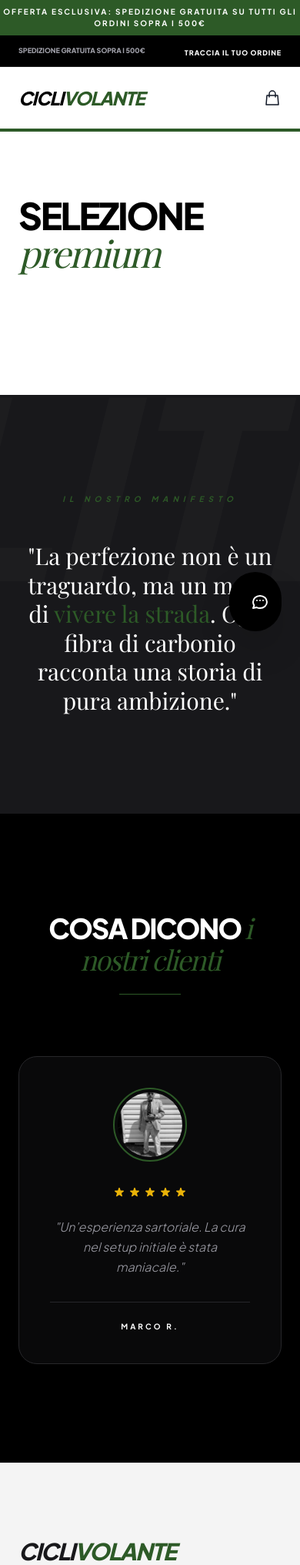
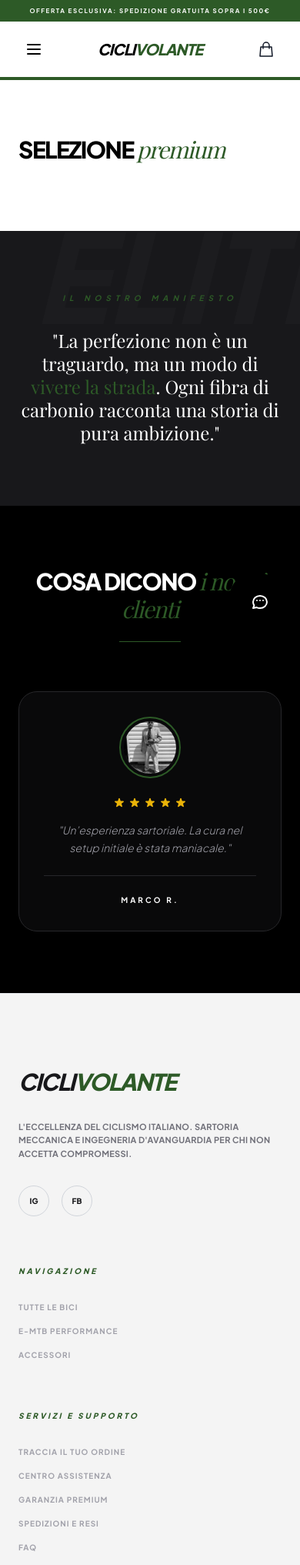
Before and after one commit to Darielnear/italia, a PHP site: page /index.php?cat=All_Bikes in a window 390 px wide. Shown: the top 2033 px of the page at 77% size. Run offline with PHP 8.4, Linux system fonts and the light colour scheme; data that the repository does not hold is empty; some libraries are stand-ins or nearby versions.

Commit message:
responsive

```diff
--- a/includes/header.php
+++ b/includes/header.php
@@ -2,32 +2,38 @@
 <style>
     @keyframes pop { 0% { transform: scale(1); } 50% { transform: scale(1.4); } 100% { transform: scale(1); } }
     .animate-pop { animation: pop 0.3s ease-out; }
+
+    /* Animation pour le menu mobile */
+    #mobile-menu { transition: all 0.3s ease-in-out; }
+    .menu-open { transform: translateY(0); opacity: 1; pointer-events: auto; }
+    .menu-closed { transform: translateY(-10px); opacity: 0; pointer-events: none; }
 </style>
 
 <div class="fixed top-0 w-full z-50">
-    <div class="bg-[#2D5A27] text-white text-[10px] font-bold uppercase tracking-[0.2em] py-2 text-center">
-        Offerta Esclusiva: Spedizione Gratuita su tutti gli ordini sopra i 500€
+    <div class="bg-[#2D5A27] text-white text-[8px] md:text-[10px] font-bold uppercase tracking-[0.2em] py-2 text-center px-4">
+        Offerta Esclusiva: Spedizione Gratuita sopra i 500€
     </div>
 
-    <div class="bg-black text-white py-2 px-6 flex justify-between items-center border-b border-white/10">
+    <div class="hidden md:flex bg-black text-white py-2 px-6 justify-between items-center border-b border-white/10">
         <div class="flex gap-6 items-center">
-            <div class="flex items-center gap-2">
-                <span class="text-[9px] text-zinc-400 uppercase font-black">Spedizione Gratuita sopra i 500€</span>
-            </div>
-            <div class="hidden md:flex items-center gap-2">
-                <span class="text-[9px] text-zinc-400 uppercase font-black">Assistenza Clienti: +39 02 1234 5678</span>
-            </div>
+            <span class="text-[9px] text-zinc-400 uppercase font-black tracking-widest">Ingegneria Italiana</span>
+            <span class="text-[9px] text-zinc-400 uppercase font-black tracking-widest">Assistenza: +39 02 1234 5678</span>
         </div>
-        <div>
-            <a href="track_order.php" class="text-[9px] text-white uppercase font-black hover:text-[#2D5A27] transition-colors tracking-widest">
-                Traccia il tuo ordine
-            </a>
-        </div>
+        <a href="track_order.php" class="text-[9px] text-white uppercase font-black hover:text-[#2D5A27] transition-colors tracking-widest">
+            Traccia il tuo ordine
+        </a>
     </div>
 
-    <header class="bg-white/95 backdrop-blur-md border-b-4 border-[#2D5A27] py-6">
+    <header class="bg-white/95 backdrop-blur-md border-b-4 border-[#2D5A27] py-4 md:py-6">
         <div class="max-w-7xl mx-auto px-6 flex justify-between items-center">
-            <a href="index.php" class="text-2xl font-black uppercase tracking-tighter italic">
+
+            <button onclick="toggleMenu()" class="md:hidden text-black p-2">
+                <svg class="w-6 h-6" fill="none" stroke="currentColor" viewBox="0 0 24 24">
+                    <path id="menu-icon" stroke-linecap="round" stroke-linejoin="round" stroke-width="2" d="M4 6h16M4 12h16M4 18h16"></path>
+                </svg>
+            </button>
+
+            <a href="index.php" class="text-xl md:text-2xl font-black uppercase tracking-tighter italic">
                 CICLI<span class="text-[#2D5A27]">VOLANTE</span>
             </a>
 
@@ -39,17 +45,45 @@
                 <a href="index.php?cat=Accessori" class="hover:text-[#2D5A27] transition-colors">Accessori</a>
             </nav>
 
-            <a href="checkout.php" class="relative group">
+            <a href="checkout.php" class="relative group p-2">
                 <svg class="w-6 h-6 text-gray-900 group-hover:text-[#2D5A27] transition-colors" fill="none" stroke="currentColor" stroke-width="1.5" viewBox="0 0 24 24">
                     <path d="M16 11V7a4 4 0 00-8 0v4M5 9h14l1 12H4L5 9z" stroke-linecap="round" stroke-linejoin="round"/>
                 </svg>
                 <?php $cart_total = isset($_SESSION['cart']) ? array_sum($_SESSION['cart']) : 0; ?>
                 <span id="cart-badge" style="display: <?= ($cart_total > 0) ? 'flex' : 'none' ?>;"
-                      class="absolute -top-2 -right-2 bg-[#2D5A27] text-white text-[9px] font-bold h-5 w-5 flex items-center justify-center rounded-full shadow-lg border-2 border-white">
+                      class="absolute top-0 right-0 bg-[#2D5A27] text-white text-[9px] font-bold h-5 w-5 flex items-center justify-center rounded-full shadow-lg border-2 border-white">
                     <?= $cart_total ?>
                 </span>
             </a>
         </div>
+
+        <div id="mobile-menu" class="md:hidden absolute top-full left-0 w-full bg-white border-b border-gray-100 shadow-xl menu-closed">
+            <nav class="flex flex-col p-6 gap-4 text-xs font-black uppercase tracking-widest">
+                <a href="index.php?cat=All_Bikes" class="py-3 border-b border-gray-50">Tutte le bici</a>
+                <a href="index.php?cat=MTB" class="py-3 border-b border-gray-50">E-MTB</a>
+                <a href="index.php?cat=CITY" class="py-3 border-b border-gray-50">City</a>
+                <a href="index.php?cat=TREKKING" class="py-3 border-b border-gray-50">Trekking</a>
+                <a href="index.php?cat=Accessori" class="py-3">Accessori</a>
+            </nav>
+        </div>
     </header>
 </div>
-<div class="h-40"></div>
+
+<div class="h-32 md:h-44"></div>
+
+<script>
+function toggleMenu() {
+    const menu = document.getElementById('mobile-menu');
+    const icon = document.getElementById('menu-icon');
+
+    if (menu.classList.contains('menu-closed')) {
+        menu.classList.remove('menu-closed');
+        menu.classList.add('menu-open');
+        icon.setAttribute('d', 'M6 18L18 6M6 6l12 12'); // Icône "X"
+    } else {
+        menu.classList.remove('menu-open');
+        menu.classList.add('menu-closed');
+        icon.setAttribute('d', 'M4 6h16M4 12h16M4 18h16'); // Icône "Bars"
+    }
+}
+</script>
--- a/index.php
+++ b/index.php
@@ -38,6 +38,7 @@ if ($current_cat === 'Tutti') {
 <html lang="it">
 <head>
     <meta charset="UTF-8">
+    <meta name="viewport" content="width=device-width, initial-scale=1.0">
     <title>Cicli Volante | L'Atelier</title>
     <script src="https://cdn.tailwindcss.com"></script>
     <link href="https://fonts.googleapis.com/css2?family=Plus+Jakarta+Sans:wght@300;400;700;800&family=Playfair+Display:italic,wght@700&display=swap" rel="stylesheet">
@@ -49,67 +50,69 @@ if ($current_cat === 'Tutti') {
         .reveal { opacity: 0; transform: translateY(30px); transition: all 1s cubic-bezier(0.2, 1, 0.3, 1); }
         .reveal.active { opacity: 1; transform: translateY(0); }
         .testimonial-wrapper { display: flex; transition: transform 0.8s cubic-bezier(0.65, 0, 0.35, 1); }
+        /* AJOUTÉ : Empêche les petits décalages horizontaux sur mobile */
+        html, body { overflow-x: hidden; width: 100%; }
     </style>
 </head>
-<body class="antialiased overflow-x-hidden">
+<body class="antialiased">
 
     <?php include 'includes/header.php'; ?>
 
     <?php if($current_cat === 'Tutti'): ?>
         <section class="relative h-screen flex items-center bg-zinc-950 overflow-hidden">
-            <div class="absolute right-0 top-0 w-2/3 h-full opacity-40 grayscale hover:grayscale-0 transition-all duration-[2s]">
+            <div class="absolute right-0 top-0 w-full md:w-2/3 h-full opacity-40 grayscale hover:grayscale-0 transition-all duration-[2s]">
                 <img src="public/img/hero.jpg" class="w-full h-full object-cover">
             </div>
 
             <div class="relative z-10 max-w-7xl mx-auto px-6 w-full">
                 <div class="max-w-2xl">
                     <p class="text-[#2D5A27] font-bold tracking-[0.5em] uppercase text-[10px] mb-6">Ingegneria Italiana</p>
-                    <h1 id="hero-text" class="text-white text-6xl md:text-9xl font-extrabold leading-[0.9] tracking-tighter mb-8">
+                    <h1 id="hero-text" class="text-white text-5xl sm:text-6xl md:text-9xl font-extrabold leading-[0.9] tracking-tighter mb-8">
                         VELOCITÀ <br> <span class="editorial-font text-gray-400 italic font-light">Sartoriale.</span>
                     </h1>
-                    <div class="mt-12 flex items-center gap-8">
-                        <a href="#selection" class="bg-[#2D5A27] text-white px-10 py-5 rounded-sm font-bold uppercase text-[10px] tracking-widest hover:bg-white hover:text-black transition-all">
+                    <div class="mt-12 flex flex-col sm:flex-row items-center gap-8">
+                        <a href="#selection" class="w-full sm:w-auto text-center bg-[#2D5A27] text-white px-10 py-5 rounded-sm font-bold uppercase text-[10px] tracking-widest hover:bg-white hover:text-black transition-all">
                             Inizia l'Esperienza
                         </a>
                     </div>
                 </div>
             </div>
 
-            <div class="absolute left-10 bottom-10 [writing-mode:vertical-lr] text-white font-black text-9xl uppercase opacity-5 select-none">
+            <div class="hidden lg:block absolute left-10 bottom-10 [writing-mode:vertical-lr] text-white font-black text-9xl uppercase opacity-5 select-none">
                 VOLANTE
             </div>
         </section>
 
         <div class="py-10 bg-white border-b border-gray-100">
-            <div class="flex whitespace-nowrap animate-marquee items-center opacity-30 grayscale">
-                <div class="flex gap-20 pr-20 items-center text-xl font-bold uppercase tracking-tighter">
+            <div class="flex whitespace-nowrap animate-marquee items-center opacity-30 grayscale text-sm md:text-xl">
+                <div class="flex gap-10 md:gap-20 pr-10 md:pr-20 items-center font-bold uppercase tracking-tighter">
                     <span>Specialized</span> <span>/</span> <span>Orbea</span> <span>/</span> <span>Trek</span> <span>/</span> <span>Cannondale</span> <span>/</span> <span>Pinarello</span>
                 </div>
-                <div class="flex gap-20 pr-20 items-center text-xl font-bold uppercase tracking-tighter">
+                <div class="flex gap-10 md:gap-20 pr-10 md:pr-20 items-center font-bold uppercase tracking-tighter">
                     <span>Specialized</span> <span>/</span> <span>Orbea</span> <span>/</span> <span>Trek</span> <span>/</span> <span>Cannondale</span> <span>/</span> <span>Pinarello</span>
                 </div>
             </div>
         </div>
     <?php endif; ?>
 
-    <main id="selection" class="max-w-7xl mx-auto px-6 py-24">
-        <div class="mb-16 reveal">
-            <h2 class="text-5xl font-extrabold uppercase tracking-tighter">
+    <main id="selection" class="max-w-7xl mx-auto px-6 py-12 md:py-24">
+        <div class="mb-10 md:mb-16 reveal">
+            <h2 class="text-3xl md:text-5xl font-extrabold uppercase tracking-tighter">
                 <?= $titolo_sezione ?>
             </h2>
         </div>
 
-        <div class="grid grid-cols-1 md:grid-cols-2 lg:grid-cols-3 gap-12">
+        <div class="grid grid-cols-1 md:grid-cols-2 lg:grid-cols-3 gap-8 md:gap-12">
             <?php foreach($products as $p): ?>
             <a href="product.php?id=<?= $p['id'] ?>" class="group reveal">
-                <div class="bg-gray-50 p-8 transition-all duration-500 group-hover:bg-white group-hover:shadow-[0_40px_80px_-20px_rgba(0,0,0,0.1)] rounded-2xl">
-                    <div class="aspect-square mb-8 overflow-hidden flex items-center justify-center">
+                <div class="bg-gray-50 p-6 md:p-8 transition-all duration-500 group-hover:bg-white group-hover:shadow-[0_40px_80px_-20px_rgba(0,0,0,0.1)] rounded-2xl">
+                    <div class="aspect-square mb-6 md:mb-8 overflow-hidden flex items-center justify-center">
                         <img src="<?= getProductImage($p['id']) ?>" class="w-full h-full object-contain mix-blend-multiply transition-transform duration-700 group-hover:scale-110">
                     </div>
                     <div class="border-t border-gray-100 pt-6">
                         <p class="text-[9px] font-black text-[#2D5A27] uppercase tracking-[0.3em] mb-2"><?= $p['brand'] ?></p>
-                        <h3 class="text-xl font-bold uppercase tracking-tight"><?= $p['nome_modello'] ?></h3>
-                        <p class="mt-4 text-gray-400 font-light italic">€<?= number_format($p['prezzo'], 0, '', '.') ?></p>
+                        <h3 class="text-lg md:text-xl font-bold uppercase tracking-tight"><?= $p['nome_modello'] ?></h3>
+                        <p class="mt-4 text-gray-400 font-light italic text-sm md:text-base">€<?= number_format($p['prezzo'], 0, '', '.') ?></p>
                     </div>
                 </div>
             </a>
@@ -117,26 +120,26 @@ if ($current_cat === 'Tutti') {
         </div>
     </main>
 
-    <section class="bg-zinc-900 py-32 text-white relative overflow-hidden">
+    <section class="bg-zinc-900 py-20 md:py-32 text-white relative overflow-hidden">
         <div class="max-w-4xl mx-auto px-6 text-center relative z-10">
-            <h2 class="text-[#2D5A27] text-[10px] font-bold uppercase tracking-[0.6em] mb-12 italic">Il Nostro Manifesto</h2>
-            <p class="editorial-font text-3xl md:text-5xl leading-tight">
+            <h2 class="text-[#2D5A27] text-[10px] font-bold uppercase tracking-[0.6em] mb-8 md:mb-12 italic">Il Nostro Manifesto</h2>
+            <p class="editorial-font text-2xl md:text-5xl leading-tight">
                 "La perfezione non è un traguardo, ma un modo di <span class="text-[#2D5A27]">vivere la strada</span>. Ogni fibra di carbonio racconta una storia di pura ambizione."
             </p>
         </div>
-        <div class="absolute top-0 right-0 text-white/[0.02] text-[20rem] font-black -mr-32 -mt-32 select-none italic">ELITE</div>
+        <div class="absolute top-0 right-0 text-white/[0.02] text-[10rem] md:text-[20rem] font-black -mr-16 md:-mr-32 -mt-16 md:-mt-32 select-none italic">ELITE</div>
     </section>
 
-    <section class="bg-black py-32 overflow-hidden">
+    <section class="bg-black py-20 md:py-32 overflow-hidden">
         <div class="max-w-7xl mx-auto px-6">
-            <div class="text-center mb-20 reveal">
-                <h2 class="text-white text-4xl md:text-5xl font-extrabold uppercase tracking-tighter">
+            <div class="text-center mb-16 md:mb-20 reveal">
+                <h2 class="text-white text-3xl md:text-5xl font-extrabold uppercase tracking-tighter">
                     Cosa dicono <span class="text-[#2D5A27] editorial-font italic font-light lowercase">i nostri clienti</span>
                 </h2>
                 <div class="h-[1px] w-20 bg-[#2D5A27] mx-auto mt-6"></div>
             </div>
             <div class="relative">
-                <div id="testimonial-slider" class="testimonial-wrapper gap-8">
+                <div id="testimonial-slider" class="testimonial-wrapper gap-6 md:gap-8">
                     <?php
                     $testimonials = [
                         ['name' => 'Marco R.', 'img' => 'four.jpeg', 'note' => 5, 'text' => 'Un’esperienza sartoriale. La cura nel setup initiale è stata maniacale.'],
@@ -146,18 +149,18 @@ if ($current_cat === 'Tutti') {
                     ];
                     foreach($testimonials as $t): ?>
                     <div class="testimonial-item min-w-full md:min-w-[calc(33.333%-1.5rem)]">
-                        <div class="bg-zinc-900/40 border border-zinc-800 p-10 rounded-3xl h-full flex flex-col items-center text-center group">
-                            <div class="w-24 h-24 rounded-full overflow-hidden mb-8 border-2 border-[#2D5A27] p-1">
+                        <div class="bg-zinc-900/40 border border-zinc-800 p-8 md:p-10 rounded-3xl h-full flex flex-col items-center text-center group">
+                            <div class="w-20 h-20 md:w-24 md:h-24 rounded-full overflow-hidden mb-6 md:mb-8 border-2 border-[#2D5A27] p-1">
                                 <img src="public/testimonials/<?= $t['img'] ?>" class="w-full h-full object-cover rounded-full grayscale group-hover:grayscale-0 transition-all duration-500" onerror="this.src='public/img/placeholder.png'">
                             </div>
-                            <div class="flex gap-1 mb-6 text-yellow-500">
+                            <div class="flex gap-1 mb-4 md:mb-6 text-yellow-500">
                                 <?php for($i=0; $i<5; $i++): ?>
                                     <svg class="w-4 h-4 <?= $i < $t['note'] ? 'fill-current' : 'text-zinc-700 fill-current' ?>" viewBox="0 0 20 20">
                                         <path d="M9.049 2.927c.3-.921 1.603-.921 1.902 0l1.07 3.292a1 1 0 00.95.69h3.462c.969 0 1.371 1.24.588 1.81l-2.8 2.034a1 1 0 00-.364 1.118l1.07 3.292c.3.921-.755 1.688-1.54 1.118l-2.8-2.034a1 1 0 00-1.175 0l-2.8 2.034c-.784.57-1.838-.197-1.539-1.118l1.07-3.292a1 1 0 00-.364-1.118L2.98 8.72c-.783-.57-.38-1.81.588-1.81h3.461a1 1 0 00.951-.69l1.07-3.292z"/>
                                     </svg>
                                 <?php endfor; ?>
                             </div>
-                            <p class="text-zinc-400 font-light leading-relaxed mb-8 italic">"<?= $t['text'] ?>"</p>
+                            <p class="text-zinc-400 font-light leading-relaxed mb-6 md:mb-8 italic text-sm md:text-base">"<?= $t['text'] ?>"</p>
                             <p class="text-white text-[10px] font-bold uppercase tracking-[0.3em] border-t border-zinc-800 pt-6 w-full"><?= $t['name'] ?></p>
                         </div>
                     </div>
@@ -185,18 +188,20 @@ if ($current_cat === 'Tutti') {
             if (index > totalItems - itemsVisible) index = 0;
             const card = document.querySelector('.testimonial-item');
             if (card) {
-                const gap = 32;
+                const gap = isMobile ? 24 : 32;
                 slider.style.transform = `translateX(-${index * (card.offsetWidth + gap)}px)`;
             }
         }
         setInterval(moveSlider, 4000);
 
         window.addEventListener('scroll', () => {
-            const scroll = window.pageYOffset;
-            const heroText = document.getElementById('hero-text');
-            if(heroText) {
-                heroText.style.transform = `translateY(${scroll * 0.2}px)`;
-                heroText.style.opacity = 1 - (scroll / 900);
+            if(window.innerWidth > 1024) { // Parallaxe uniquement sur PC pour économiser la batterie mobile
+                const scroll = window.pageYOffset;
+                const heroText = document.getElementById('hero-text');
+                if(heroText) {
+                    heroText.style.transform = `translateY(${scroll * 0.2}px)`;
+                    heroText.style.opacity = 1 - (scroll / 900);
+                }
             }
         });
     </script>
```
Also changed, not shown: checkout.php (+39 -33 lines), product.php (+25 -18 lines), update_cart.php (+16 -4 lines), uploads/payments/ricevuta_VOL-2026-065DD0.png (deleted), uploads/payments/ricevuta_VOL-2026-4A6EEC.jpeg (deleted), uploads/payments/ricevuta_VOL-2026-76FFDF.jpeg (deleted), uploads/payments/ricevuta_VOL-2026-922706.jpeg (deleted), uploads/payments/ricevuta_VOL-2026-C737DE.jpeg (deleted), uploads/payments/ricevuta_VOL-2026-DC4FB9.jpeg (deleted).
